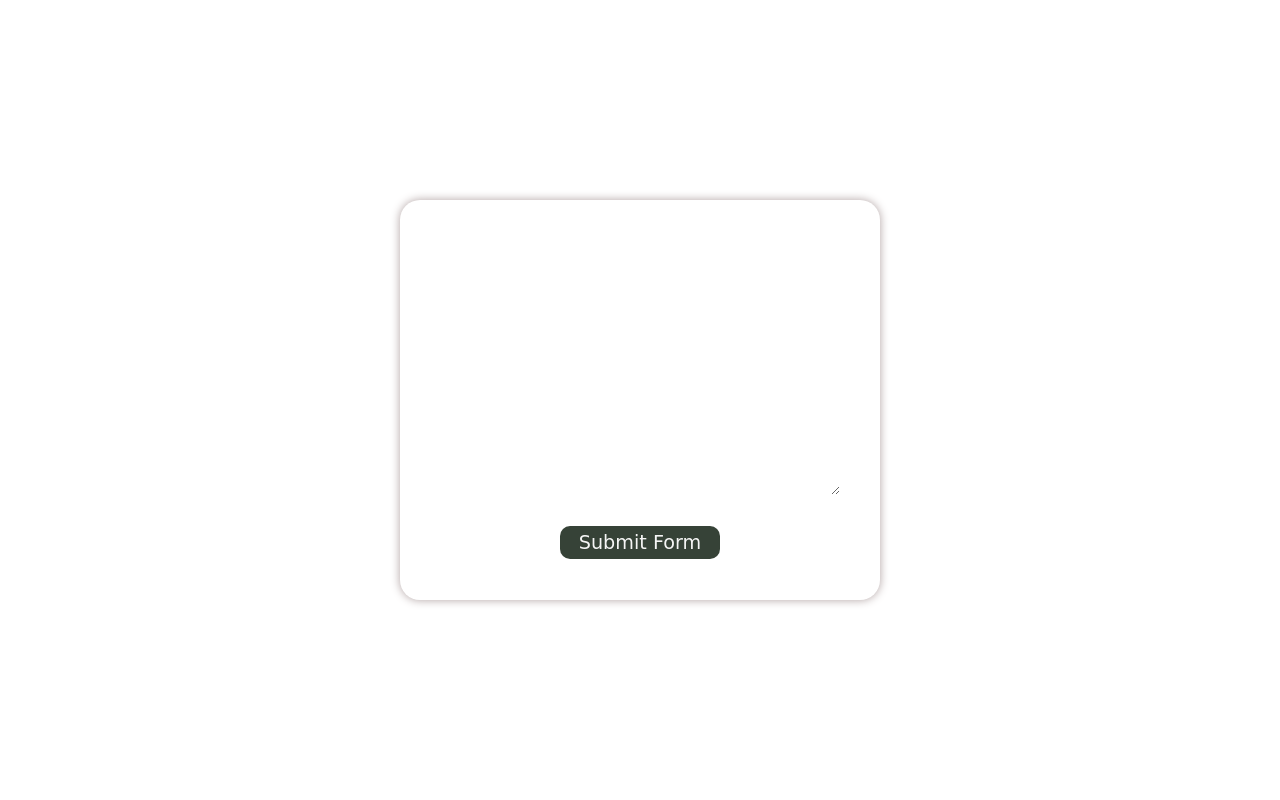
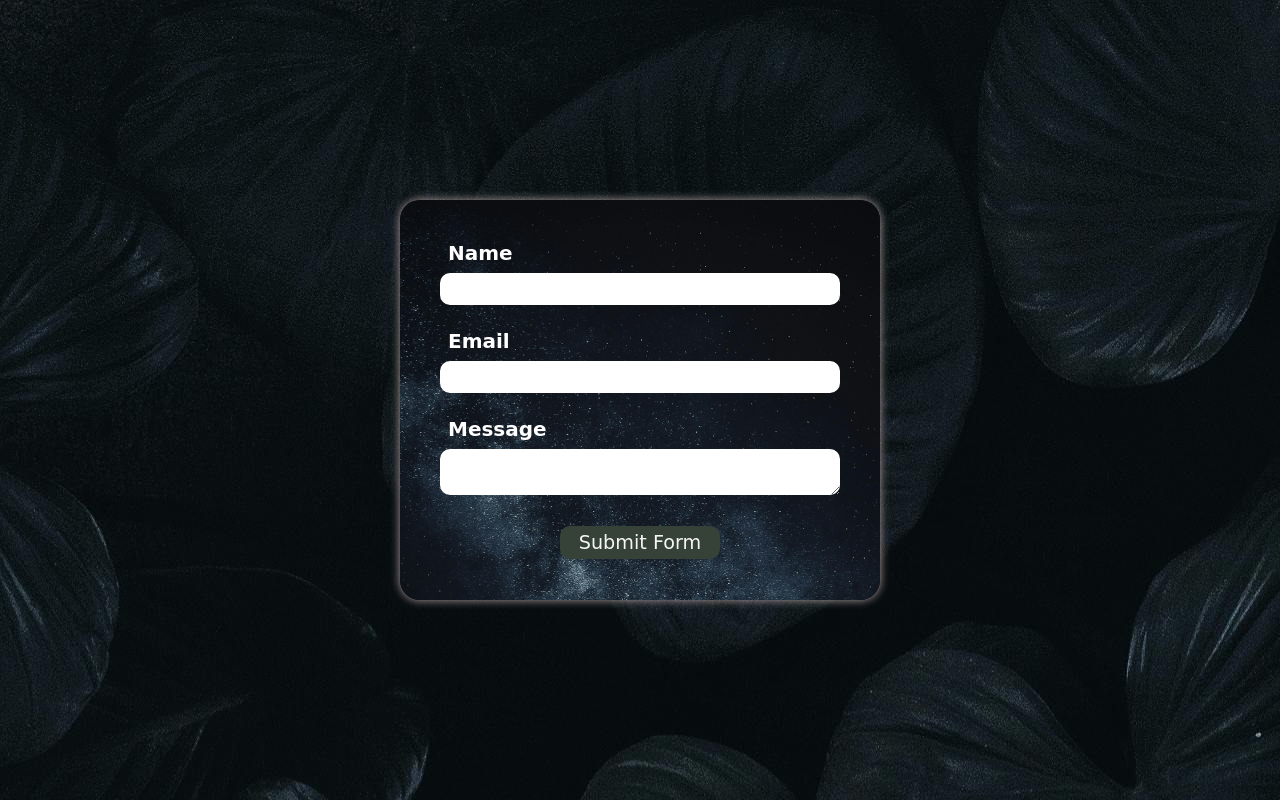
Before and after one commit to ajaykumarguptaa/Email-Send, a plain HTML site: page index.html in a window 1280 px wide. Drawn offline with Linux system fonts and the light colour scheme.

Commit message:
Update style.css

```diff
--- a/style.css
+++ b/style.css
@@ -12,7 +12,7 @@ body {
   display: flex;
   justify-content: center;
   align-items: center;
-  background-image: url("images/bg.jpg");
+  background-image: url("bg.jpg");
   background: cover;
   background-repeat: no-repeat;
 }
@@ -20,7 +20,7 @@ body {
 .sect {
   height: 25rem;
   width: 30rem;
-  background-image: url("images/bg2.jpg");
+  background-image: url("bg2.jpg");
   background: cover;
   background-repeat: no-repeat;
   background-size: cover;
```
